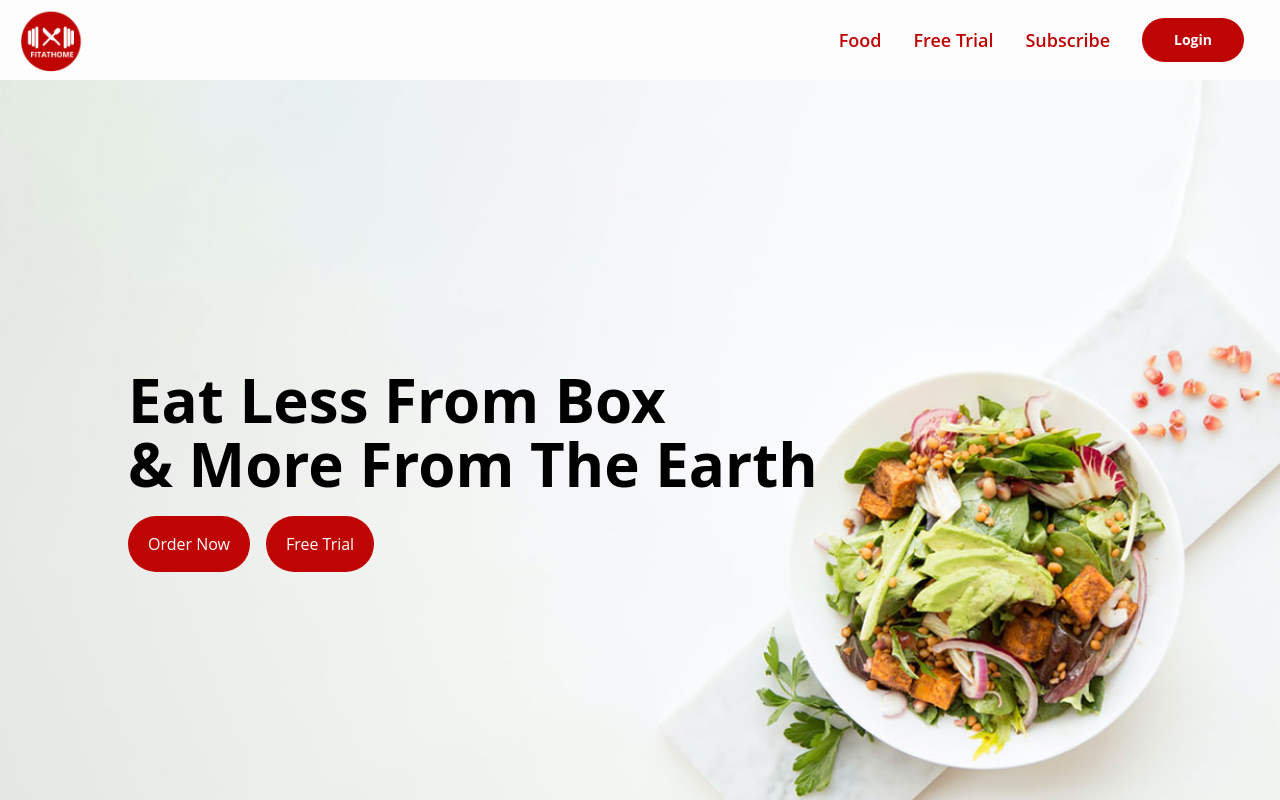
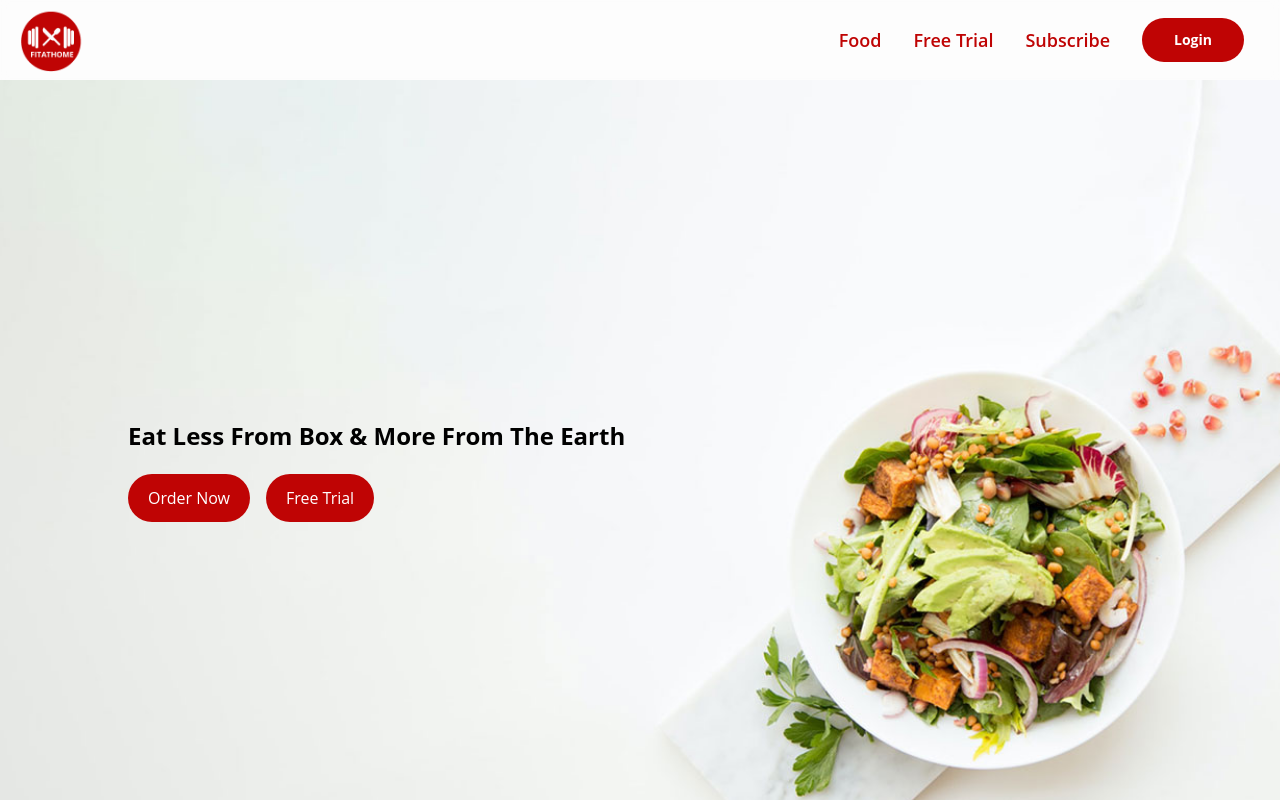
Before and after one commit to ms29ash/FitAtHome, a React (Create React App) app: page / in a window 1280 px wide. Shown: the top 800 px of the page. Built offline with nearby package versions, Linux system fonts and the light colour scheme; no server answers.

Commit message:
Fix
height of hero and trial

```diff
--- a/src/Components/Hero.js
+++ b/src/Components/Hero.js
@@ -15,7 +15,7 @@ function Hero() {
 
             <Wrapper>
                 <Container>
-                    <Head>Eat less from box <br /> & more from the Earth</Head>
+                    <Head>Eat less from box & more from the Earth</Head>
                     <Buttons>
 
                         <Button to="/food" >Order Now</Button>
@@ -37,7 +37,7 @@ function Hero() {
 export default Hero
 const Wrapper = tw.div`
 w-screen  overflow-hidden mt-[10vh]`
-const Container = tw.div` w-screen h-screen intro flex flex-col justify-center items-start px-[10vw]`
+const Container = tw.div` w-screen h-screen max-h-[600px] intro flex flex-col justify-center items-start px-[10vw]`
 const Buttons = tw.div` flex items-center my-5`
-const Button = tw(Link)` bg-redfood hover:bg-orangefood cursor-pointer text-white mr-4 px-5 py-4 rounded-full`
-const Head = tw.h1`text-6xl leading-[4rem] capitalize`
+const Button = tw(Link)` bg-redfood hover:bg-orangefood cursor-pointer text-white mr-4 px-5 py-3 rounded-full`
+const Head = tw.h1`md:text-6xl text-[2.65rem] leading-[3.75rem] capitalize w-full md:w-[80%] lg:w-[60%] lg:leading-[4.25rem]`
--- a/src/Components/Trial.js
+++ b/src/Components/Trial.js
@@ -17,7 +17,7 @@ function Trial() {
 
 export default Trial
 
-const Container = tw.div`grid place-items-center  md:h-[80vh] h-[50vh] bg-blend-overlay`
+const Container = tw.div`grid place-items-center h-[500px] bg-blend-overlay`
 
 const Wrapper = tw.div`flex flex-col`
 
```
